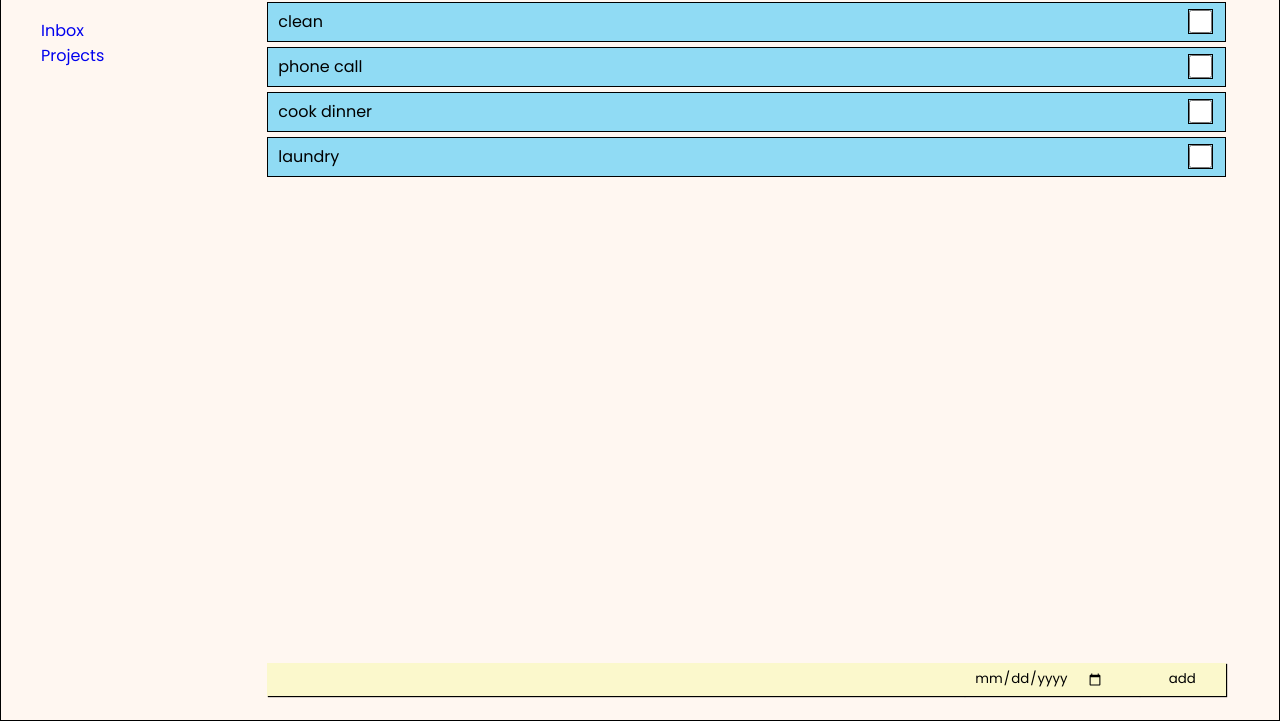
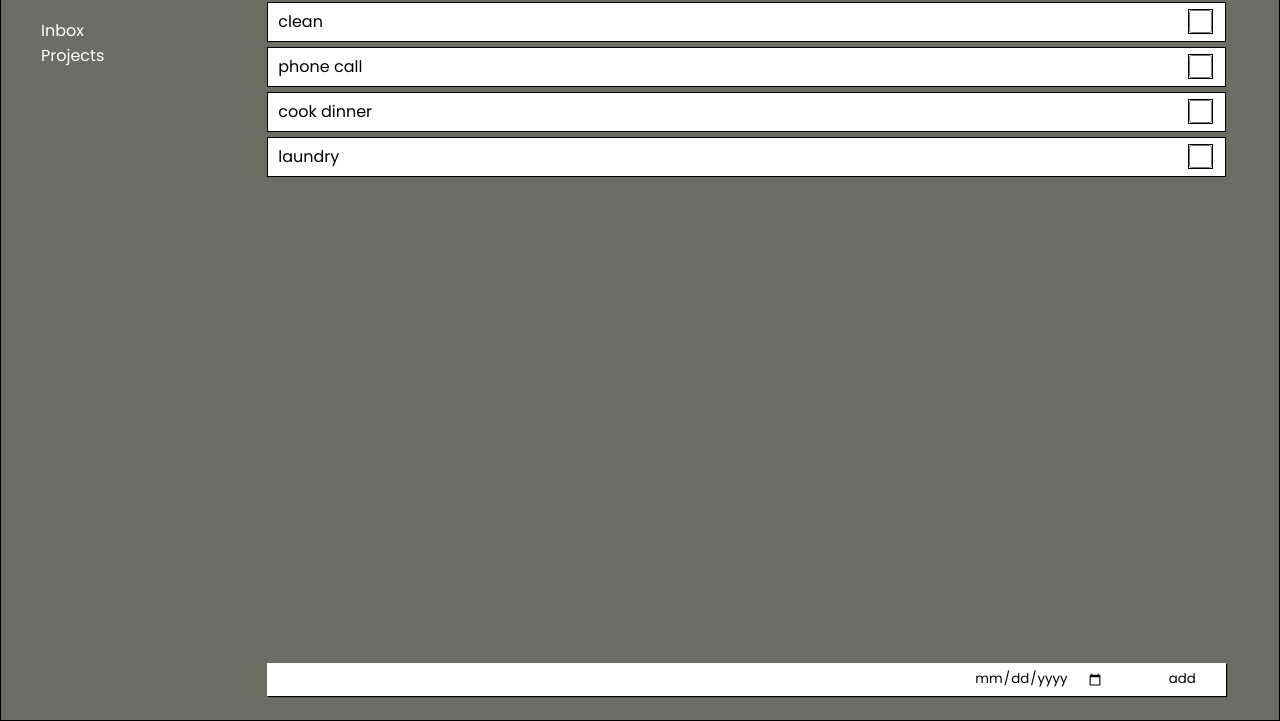
Before and after one commit to DotSnuk/dotDo, a website built with webpack: page src/template.html in a window 1280 px wide. Shown: the part 79-800 px from the top of the page. Built offline with nearby package versions, Linux system fonts and the light colour scheme.

Commit message:
comments added to view

```diff
--- a/src/style.css
+++ b/src/style.css
@@ -24,8 +24,10 @@
 }
 body {
   font-family: 'Poppins', sans-serif;
-  background-color: var(--color1);
+  /* background-color: var(--color1); */
+  background-color: #6d6d64;
   width: 100vw;
+
   height: 100vh;
   margin: 0;
   padding: 0;
@@ -35,10 +37,12 @@ body {
   justify-content: center;
   align-items: center;
   font-weight: 400;
+  color: white;
   font-size: 32px;
 }
 a {
   text-decoration: none;
+  color: white;
 }
 ul {
   list-style-type: none;
@@ -63,7 +67,7 @@ ul {
 }
 #input input {
   border: none;
-  background-color: var(--lemon-chiffon);
+  background-color: white;
   font-family: 'Poppins', sans-serif;
   width: 100%;
   height: 40%;
@@ -94,7 +98,9 @@ input:focus {
   box-sizing: border-box;
   width: 100%;
   height: 100%;
-  background-color: var(--color1);
+  /* background-color: var(--color1); */
+  background-color: #6d6d64;
+
   grid-area: 2 / 2 / 4 / 3;
   display: grid;
   justify-items: center;
@@ -113,7 +119,7 @@ input:focus {
   padding: 0;
 }
 .todo {
-  background-color: var(--non-photo-blue);
+  background-color: white;
   flex-shrink: 0;
   box-sizing: border-box;
   align-items: center;
```
Also changed, not shown: src/View.js (+6 -3 lines).
